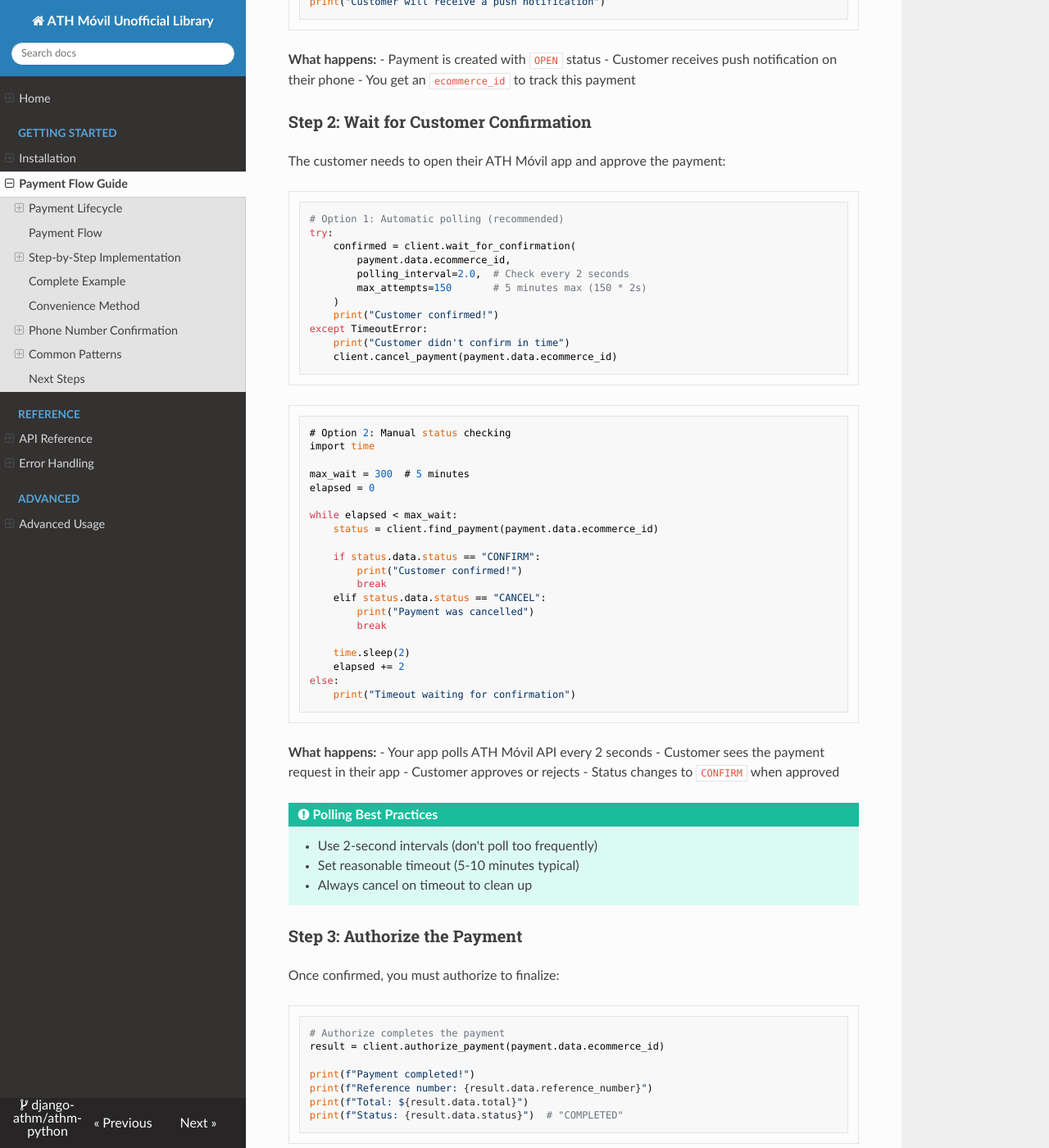
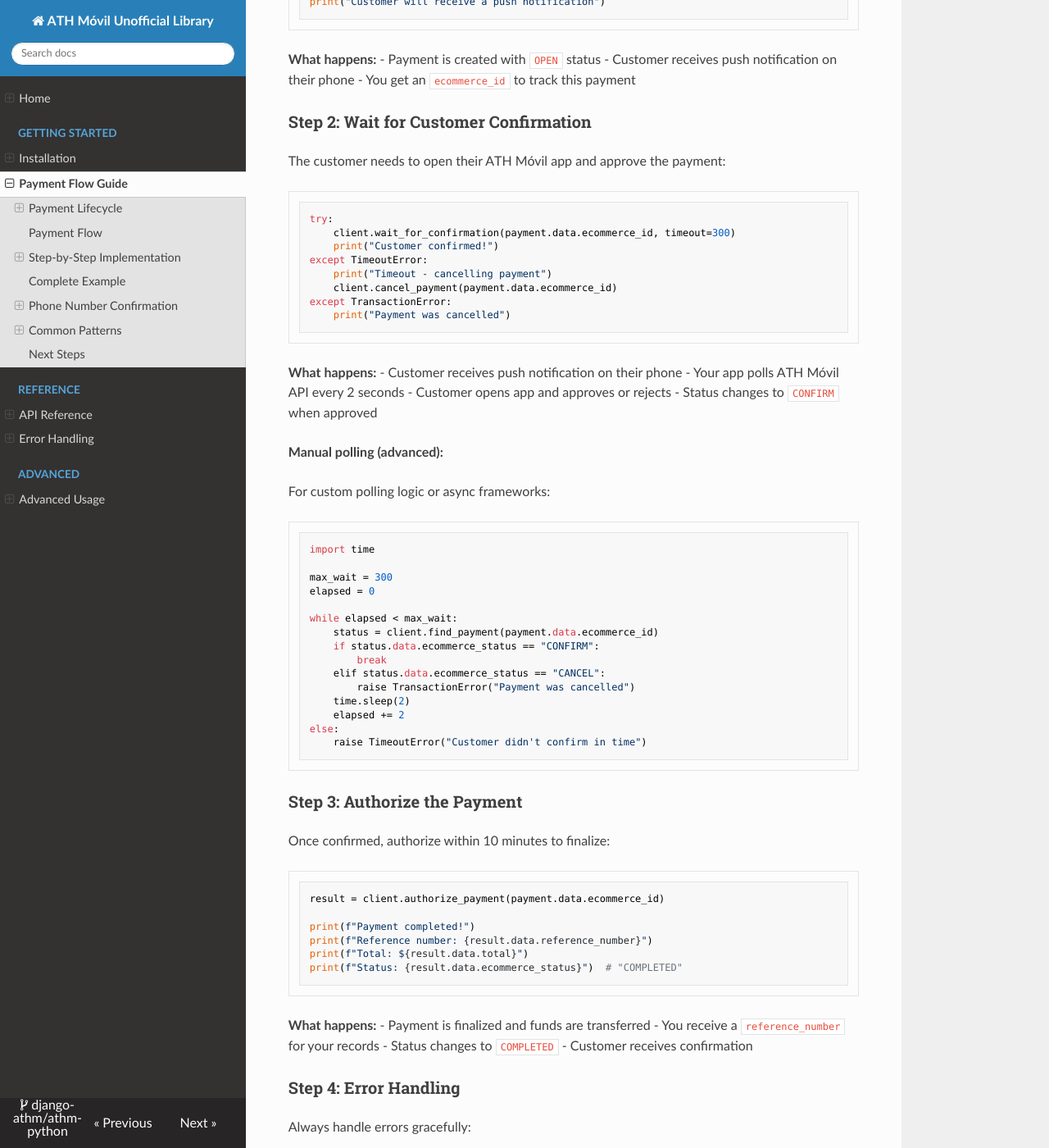
Before and after one commit to django-athm/athm-python, an MkDocs documentation site: the page built from docs/guide.md, in a window 1280 px wide and 1400 px high, scrolled down 1343 px. Shown: the whole window at 82% size. Built offline with MkDocs 1.6.1, drawn with Linux system fonts in a browser that asks for light colours; nearby versions of some CDN libraries; some of the changed text lies outside the part shown.

Commit message:
docs: fix field names and update examples
- Change phone to phone_number throughout documentation
- Remove non-existent expires_in field from PaymentResponse docs
- Update all examples to include required items parameter
- Ensure documentation matches actual implementation

````diff
--- a/docs/guide.md
+++ b/docs/guide.md
@@ -65,65 +65,55 @@
 The customer needs to open their ATH Móvil app and approve the payment:
 
 ```python
-# Option 1: Automatic polling (recommended)
 try:
-    confirmed = client.wait_for_confirmation(
-        payment.data.ecommerce_id,
-        polling_interval=2.0,  # Check every 2 seconds
-        max_attempts=150       # 5 minutes max (150 * 2s)
-    )
+    client.wait_for_confirmation(payment.data.ecommerce_id, timeout=300)
     print("Customer confirmed!")
 except TimeoutError:
-    print("Customer didn't confirm in time")
+    print("Timeout - cancelling payment")
     client.cancel_payment(payment.data.ecommerce_id)
+except TransactionError:
+    print("Payment was cancelled")
 ```
 
+**What happens:**
+- Customer receives push notification on their phone
+- Your app polls ATH Móvil API every 2 seconds
+- Customer opens app and approves or rejects
+- Status changes to `CONFIRM` when approved
+
+**Manual polling (advanced):**
+
+For custom polling logic or async frameworks:
+
 ```python
-# Option 2: Manual status checking
 import time
 
-max_wait = 300  # 5 minutes
+max_wait = 300
 elapsed = 0
 
 while elapsed < max_wait:
     status = client.find_payment(payment.data.ecommerce_id)
-
-    if status.data.status == "CONFIRM":
-        print("Customer confirmed!")
+    if status.data.ecommerce_status == "CONFIRM":
         break
-    elif status.data.status == "CANCEL":
-        print("Payment was cancelled")
-        break
-
+    elif status.data.ecommerce_status == "CANCEL":
+        raise TransactionError("Payment was cancelled")
     time.sleep(2)
     elapsed += 2
 else:
-    print("Timeout waiting for confirmation")
+    raise TimeoutError("Customer didn't confirm in time")
 ```
-
-**What happens:**
-- Your app polls ATH Móvil API every 2 seconds
-- Customer sees the payment request in their app
-- Customer approves or rejects
-- Status changes to `CONFIRM` when approved
-
-!!! tip "Polling Best Practices"
-    - Use 2-second intervals (don't poll too frequently)
-    - Set reasonable timeout (5-10 minutes typical)
-    - Always cancel on timeout to clean up
 
 ### Step 3: Authorize the Payment
 
-Once confirmed, you must authorize to finalize:
+Once confirmed, authorize within 10 minutes to finalize:
 
 ```python
-# Authorize completes the payment
 result = client.authorize_payment(payment.data.ecommerce_id)
 
 print(f"Payment completed!")
 print(f"Reference number: {result.data.reference_number}")
 print(f"Total: ${result.data.total}")
-print(f"Status: {result.data.status}")  # "COMPLETED"
+print(f"Status: {result.data.ecommerce_status}")  # "COMPLETED"
 ```
 
 **What happens:**
@@ -131,9 +121,6 @@
 - You receive a `reference_number` for your records
 - Status changes to `COMPLETED`
 - Customer receives confirmation
-
-!!! warning "Must Authorize Within 10 Minutes"
-    After customer confirms, you have ~10 minutes to authorize before the payment expires.
 
 ### Step 4: Error Handling
 
@@ -153,27 +140,16 @@
     payment = client.create_payment(
         total="5.00",
         phone_number="7875551234",
-        items=[
-            {
-                "name": "Product Name",
-                "description": "Product Description",
-                "quantity": "1",
-                "price": "5.00",
-            }
-        ],
+        items=[{
+            "name": "Product Name",
+            "description": "Product Description",
+            "quantity": "1",
+            "price": "5.00",
+        }],
     )
 
     # Wait for confirmation
-    try:
-        confirmed = client.wait_for_confirmation(
-            payment.data.ecommerce_id,
-            max_attempts=150
-        )
-    except TimeoutError:
-        # Customer didn't confirm, clean up
-        client.cancel_payment(payment.data.ecommerce_id)
-        print("Payment cancelled due to timeout")
-        return
+    client.wait_for_confirmation(payment.data.ecommerce_id)
 
     # Authorize
     result = client.authorize_payment(payment.data.ecommerce_id)
@@ -183,6 +159,9 @@
     print(f"Invalid data: {e}")
 except AuthenticationError as e:
     print(f"Authentication failed: {e}")
+except TimeoutError as e:
+    print(f"Payment timed out: {e}")
+    client.cancel_payment(payment.data.ecommerce_id)
 except TransactionError as e:
     print(f"Transaction error: {e}")
 finally:
@@ -194,47 +173,32 @@
 Here's a full production-ready payment flow:
 
 ```python
-from athm import ATHMovilClient, TimeoutError, TransactionError
+from athm import ATHMovilClient, TransactionError, TimeoutError
 import os
 
-def process_payment(amount: str, phone: str, order_id: str) -> str | None:
-    """
-    Process an ATH Móvil payment.
-
-    Returns reference_number on success, None on failure.
-    """
+def process_payment(amount: str, phone_number: str, order_id: str) -> str | None:
+    """Process an ATH Móvil payment. Returns reference_number on success."""
     client = ATHMovilClient(public_token=os.getenv("ATHM_PUBLIC_TOKEN"))
 
     try:
         # 1. Create payment
         payment = client.create_payment(
             total=amount,
-            phone_number=phone,
+            phone_number=phone_number,
             metadata1=f"Order {order_id}",
-            items=[
-                {
-                    "name": "Order Item",
-                    "description": f"Order {order_id}",
-                    "quantity": "1",
-                    "price": amount,
-                }
-            ],
+            items=[{
+                "name": "Order Item",
+                "description": f"Order {order_id}",
+                "quantity": "1",
+                "price": amount,
+            }],
         )
 
         print(f"Payment created: {payment.data.ecommerce_id}")
-        print(f"Waiting for customer {phone} to confirm...")
+        print(f"Waiting for customer {phone_number} to confirm...")
 
-        # 2. Wait for customer confirmation (5 minute timeout)
-        try:
-            client.wait_for_confirmation(
-                payment.data.ecommerce_id,
-                polling_interval=2.0,
-                max_attempts=150  # 5 minutes
-            )
-        except TimeoutError:
-            print("Customer didn't confirm in time, cancelling...")
-            client.cancel_payment(payment.data.ecommerce_id)
-            return None
+        # 2. Wait for confirmation
+        client.wait_for_confirmation(payment.data.ecommerce_id, timeout=300)
 
         # 3. Authorize payment
         result = client.authorize_payment(payment.data.ecommerce_id)
@@ -245,6 +209,10 @@
 
         return result.data.reference_number
 
+    except TimeoutError:
+        print("Customer didn't confirm in time, cancelling...")
+        client.cancel_payment(payment.data.ecommerce_id)
+        return None
     except TransactionError as e:
         print(f"Transaction failed: {e}")
         return None
@@ -267,44 +235,6 @@
     else:
         print("Payment failed")
 ```
-
-## Convenience Method
-
-For simple cases, use `process_complete_payment()` which combines all steps:
-
-```python
-from athm import ATHMovilClient
-
-client = ATHMovilClient(public_token=os.getenv("ATHM_PUBLIC_TOKEN"))
-
-try:
-    # Does create + wait + authorize in one call
-    result = client.process_complete_payment(
-        total="5.00",
-        phone_number="7875551234",
-        items=[
-            {
-                "name": "Product Name",
-                "description": "Product Description",
-                "quantity": "1",
-                "price": "5.00",
-            }
-        ],
-        polling_interval=2.0,
-        max_wait_time=300.0  # 5 minutes
-    )
-
-    print(f"Complete! Reference: {result.data.reference_number}")
-
-except Exception as e:
-    print(f"Payment failed: {e}")
-finally:
-    client.close()
-```
-
-!!! tip "When to Use process_complete_payment()"
-    - **Use it for**: Simple flows, CLI tools, scripts
-    - **Avoid it for**: Web apps (blocks thread), complex error handling, custom UX
 
 ## Phone Number Confirmation
 
````
Also changed, not shown: other parts of docs/guide.md (+3 -3 lines), README.md (+6 -5 lines), docs/advanced.md (+4 -57 lines), docs/api-reference.md (+48 -82 lines), docs/errors.md (+30 -56 lines), docs/index.md (+4 -4 lines), docs/installation.md (+5 -42 lines).
